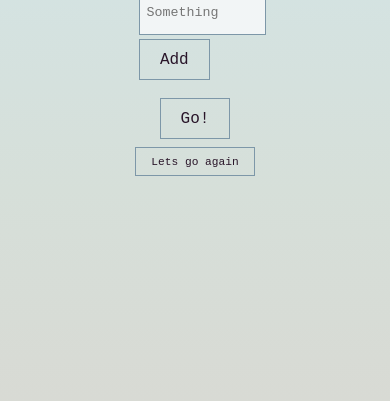
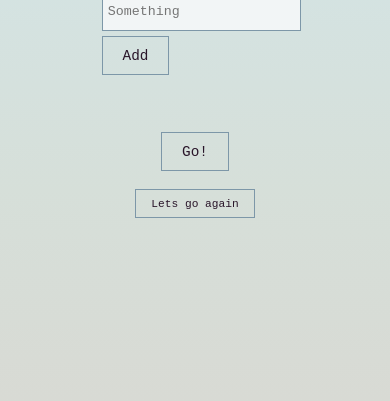
Before and after one commit to knappologi/pick-one, a plain HTML site: page index.html in a window 390 px wide. Shown: the part 443-844 px from the top of the page. Drawn offline with Linux system fonts and the light colour scheme; a web font is replaced by a local one.

Commit message:
add media screen for mobile

```diff
--- a/assets/css/main.css
+++ b/assets/css/main.css
@@ -68,6 +68,28 @@ input[type=text] {
   }
 
 
+  @media screen and (max-width: 575px) {
+    .inputGroup {
+      width: 50%;
+      margin: 0% 0% 15% 0%;
+  }
+
+  input[type=text] {
+    padding: 0.8em 0.4em;
+    margin-bottom: 2px;
+ }
+    .cool-btn {
+      font-size: 0.9em;
+      padding: 5px 13x 5px 13px;
+
+    }
+
+    .clearButton {
+      font-size: 0.7em;
+      margin-top: 5%;
+    }
+  }
+
 
 /* ----------------------------------------------
  * Generated by Animista on 2019-6-12 12:30:5
```
